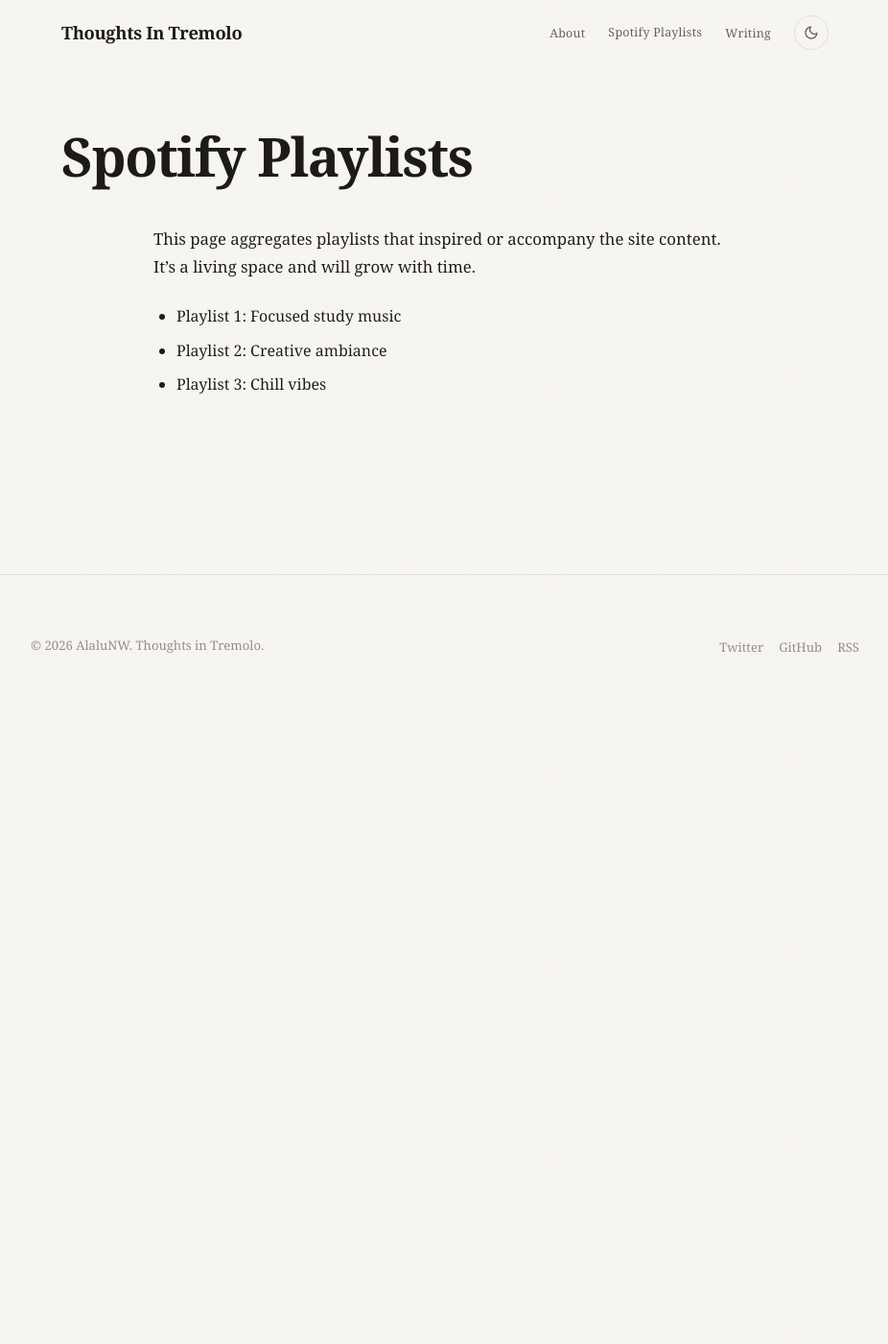
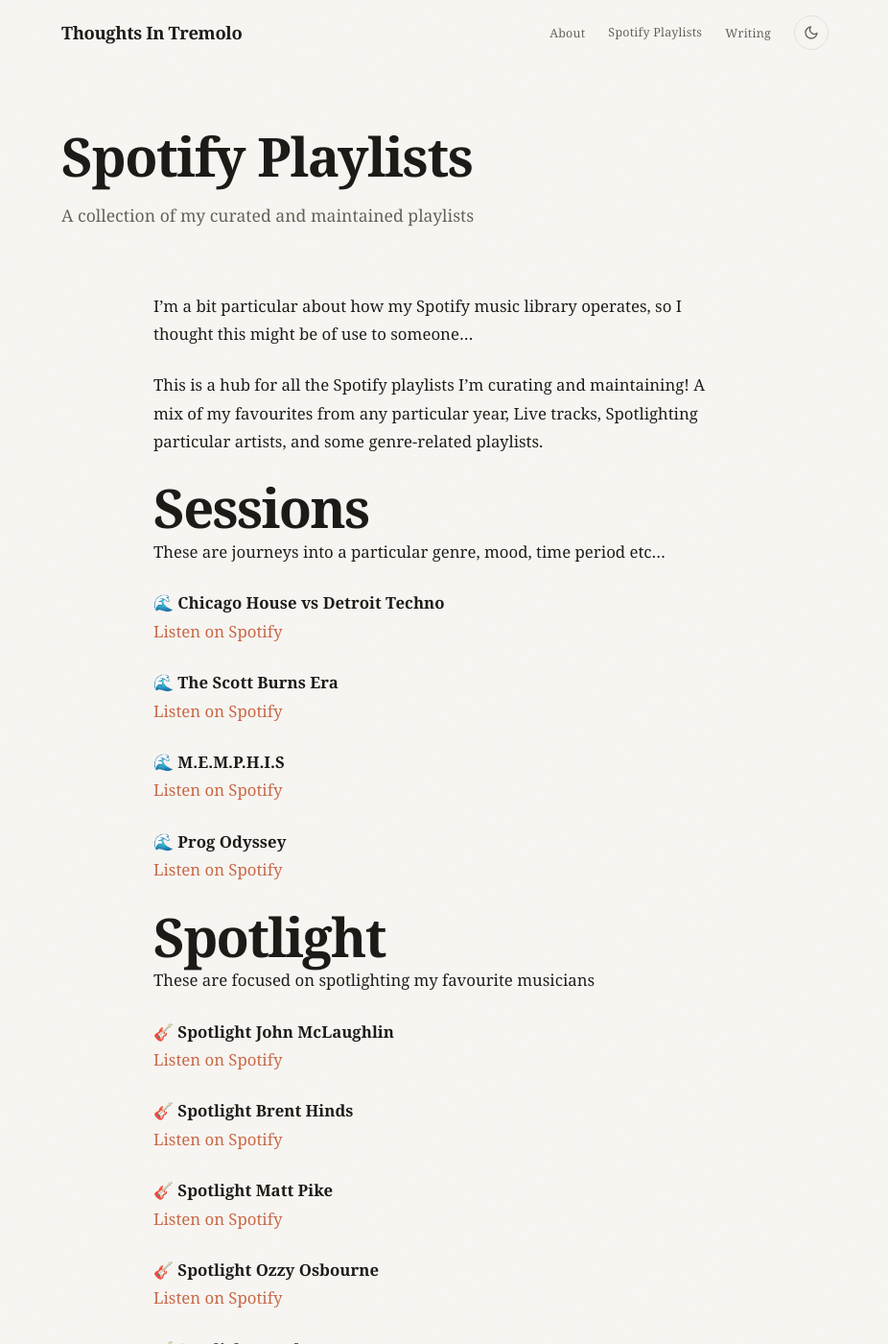
Before and after one commit to alalunw/alalunw.github.io, a Jekyll site: the page built from spotify-playlists/index.md, in a window 1280 px wide and 1400 px high. Shown: the whole window at 96% size, without its empty margins (176-1102 px from the left). Built offline with Jekyll 4.4.1, drawn with Linux system fonts in a browser that asks for light colours; some of the changed text lies outside the part shown.

Commit message:
feat(playlists): restore full 2025 Spotify playlists content
- Update spotify-playlists/index.md with complete playlist collection
- Organized by categories: Sessions, Spotlight, Live, Genres, Annual
- Includes all artist spotlights and genre collections from 2018-2025
- Restores detailed content from commit 3c944da

```diff
--- a/spotify-playlists/index.md
+++ b/spotify-playlists/index.md
@@ -1,11 +1,130 @@
 ---
 layout: page
 title: Spotify Playlists
+subtitle: A collection of my curated and maintained playlists
 permalink: /spotify-playlists/
 ---
 
-This page aggregates playlists that inspired or accompany the site content. It’s a living space and will grow with time.
+I'm a bit particular about how my Spotify music library operates, so I thought this might be of use to someone...
 
-- Playlist 1: Focused study music
-- Playlist 2: Creative ambiance
-- Playlist 3: Chill vibes
+This is a hub for all the Spotify playlists I'm curating and maintaining! A mix of my favourites from any particular year, Live tracks, Spotlighting particular artists, and some genre-related playlists.
+
+# Sessions
+
+These are journeys into a particular genre, mood, time period etc...
+
+🌊 **Chicago House vs Detroit Techno**
+[Listen on Spotify](https://open.spotify.com/playlist/2kG2yZjqM6VOvdLAJTaf2u?si=d3e359a323554de4)
+
+🌊 **The Scott Burns Era**
+[Listen on Spotify](https://open.spotify.com/playlist/1aweBxZBFYn0ZdDinPYkPl?si=20e12d1e85d3498e)
+
+🌊 **M.E.M.P.H.I.S**
+[Listen on Spotify](https://open.spotify.com/playlist/3gAijkXEd063Mq8KEX4ado?si=c28be7597fad42a6)
+
+🌊 **Prog Odyssey**
+[Listen on Spotify](https://open.spotify.com/playlist/6i2oC4ipUee3hAUqJKU6M4?si=99c39af5bc3a44c0)
+
+# Spotlight
+
+These are focused on spotlighting my favourite musicians
+
+🎸 **Spotlight John McLaughlin**
+[Listen on Spotify](https://open.spotify.com/playlist/0r1KHgMILXuilr3RUdsjRx?si=37c8b0a04251454e)
+
+🎸 **Spotlight Brent Hinds**
+[Listen on Spotify](https://open.spotify.com/playlist/1ILi01GfWlnMYbLYF8TzUl)
+
+🎸 **Spotlight Matt Pike**
+[Listen on Spotify](https://open.spotify.com/playlist/0Ri2oAAQfpHblFcBapoTzz?si=OBPNbUFEQ8a59VgWAQsEbQ)
+
+🎸 **Spotlight Ozzy Osbourne**
+[Listen on Spotify](https://open.spotify.com/playlist/6nAWKjBmJo6b8CNVZflwx0?si=76c2f429603a43c4)
+
+🎸 **Spotlight Frank Zappa**
+[Listen on Spotify](https://open.spotify.com/playlist/6sy93LhMxXPcoXlnMDrlJg?si=860dc7abde164c05)
+
+🎸 **Spotlight Fredrik Thordendal**
+[Listen on Spotify](https://open.spotify.com/playlist/53dlhklSHWgBxmk1sfYZnU?si=08dc60913ba44e64)
+
+🎹 **Spotlight Pharrell**
+[Listen on Spotify](https://open.spotify.com/playlist/0t9hg0gXcD1vaS3z3o8UlW?si=c113979fe8e84aca)
+
+🎹 **Spotlight DJ Paul and Juicy J**
+[Listen on Spotify](https://open.spotify.com/playlist/0TQwNiBnWFdAj6kXOwZs8U?si=f5a09e2a0f3a453c)
+
+🎹 **Spotlight DJ Premier**
+[Listen on Spotify](https://open.spotify.com/playlist/6xlUAktGh8DVq04DNZ0leN?si=6f885059922442c0)
+
+🎹 **Spotlight Pete Rock**
+[Listen on Spotify](https://open.spotify.com/playlist/0YGhMP8gfOciMRQwsklssS?si=e87a94b51aeb4802)
+
+🎹 **Spotlight 9th Wonder**
+[Listen on Spotify](https://open.spotify.com/playlist/6T2y9tzBXFbV8uan7tmDjo?si=1ab0e94220c84024)
+
+🎹 **Spotlight J Dilla**
+[Listen on Spotify](https://open.spotify.com/playlist/4PjA0o2QYc8G1C6atLJtCQ?si=3a84f06a7ad74f8b)
+
+🎹 **Spotlight Q-Tip**
+[Listen on Spotify](https://open.spotify.com/playlist/2CZPQfOCTvWrlZqDR8cIl0?si=cc0dcc9a616348b4)
+
+🎹 **Spotlight The Alchemist**
+[Listen on Spotify](https://open.spotify.com/playlist/6Bt587hj7lBB6DN8sEZFpn?si=50f8099ac8984da0)
+
+🎹 **Spotlight RZA**
+[Listen on Spotify](https://open.spotify.com/playlist/5X5M6LgSgvMetTx12WqdIA?si=a14eb76f9f694646)
+
+# Live Favourites
+
+🎚️ **Live Favourites**
+[Listen on Spotify](https://open.spotify.com/playlist/29XMNNuNLsZvretqTzmSdv?si=ef82fb1ca5134063)
+
+# Genres
+
+🎵 **K Pop:** [Listen on Spotify](https://open.spotify.com/playlist/37O08LwRMmNsU6qOGXuSFt)
+
+🎵 **Reggae/Dub:** [Listen on Spotify](https://open.spotify.com/playlist/6rUuCnb14lnkUnkLHOYuqy)
+
+🎵 **Metal:** [Listen on Spotify](https://open.spotify.com/playlist/3SNDB6oDvpGZ3V6XOLCM7l)
+
+🎵 **Soul/Funk:** [Listen on Spotify](https://open.spotify.com/playlist/1CLisCk5hLAjmaEkUKfENh)
+
+🎵 **Rock:** [Listen on Spotify](https://open.spotify.com/playlist/17yfN8m7osAJcAzBvMkCnD)
+
+🎵 **Hip Hop:** [Listen on Spotify](https://open.spotify.com/playlist/6XXkBUKI8skMtxwquA8LZX)
+
+🎵 **R&B:** [Listen on Spotify](https://open.spotify.com/playlist/5lZHypGRV11SlJlogIXyfS)
+
+🎵 **Classical:** [Listen on Spotify](https://open.spotify.com/playlist/61fSoiMiIlLsbJFdSpyL8G)
+
+🎵 **Movie OST:** [Listen on Spotify](https://open.spotify.com/playlist/5FcTGZqp3TFhWhiHtmf5Yr)
+
+🎵 **Jazz:** [Listen on Spotify](https://open.spotify.com/playlist/1hCktuJRZR6OZVOZl5wSAT)
+
+🎵 **Prog:** [Listen on Spotify](https://open.spotify.com/playlist/2FZAHXCSrnCYvaHt5N3mAp)
+
+🎵 **D&B:** [Listen on Spotify](https://open.spotify.com/playlist/0PcqOIXb3G2tRmQ2H0SiZ1)
+
+🎵 **Dance/House/Boogie:** [Listen on Spotify](https://open.spotify.com/playlist/01qc9M0B23LhjxErbaBbhv)
+
+🎵 **Trap:** [Listen on Spotify](https://open.spotify.com/playlist/6QvQh8YYmjDRFE5lmOA6pt)
+
+# Annual Favourites
+
+⭐ **All Time Favourites:** [Listen on Spotify](https://open.spotify.com/playlist/3rD2dmHEJmAK9onDYsWvh3?si=500ba3b9448140a5)
+
+⭐ **2025 Favourites:** [Listen on Spotify](https://open.spotify.com/playlist/6hU7fymh4bIAB3LJ2Lh5JD)
+
+⭐ **2024 Favourites:** [Listen on Spotify](https://open.spotify.com/playlist/5f2SqgeHA1im9EAZeEQPb4?si=b0deecf7b654415a)
+
+⭐ **2023 Favourites:** [Listen on Spotify](https://open.spotify.com/playlist/07o1Re1MM5RkIpN1FPZ2jC)
+
+⭐ **2022 Favourites:** [Listen on Spotify](https://open.spotify.com/playlist/66DOLii5EzUtBWUP6f0ykU)
+
+⭐ **2021 Favourites:** [Listen on Spotify](https://open.spotify.com/playlist/0yFlzvxwXXq2EShNX6cmfo)
+
+⭐ **2020 Favourites:** [Listen on Spotify](https://open.spotify.com/playlist/6HcGCg4e0e2YGC2uufEBN1)
+
+⭐ **2019 Favourites:** [Listen on Spotify](https://open.spotify.com/playlist/2drNLhi0vGUWJzHj1T3CDD)
+
+⭐ **2018 Favourites:** [Listen on Spotify](https://open.spotify.com/playlist/0o29K6RZdYg7b8ZOH04WXg)
```
